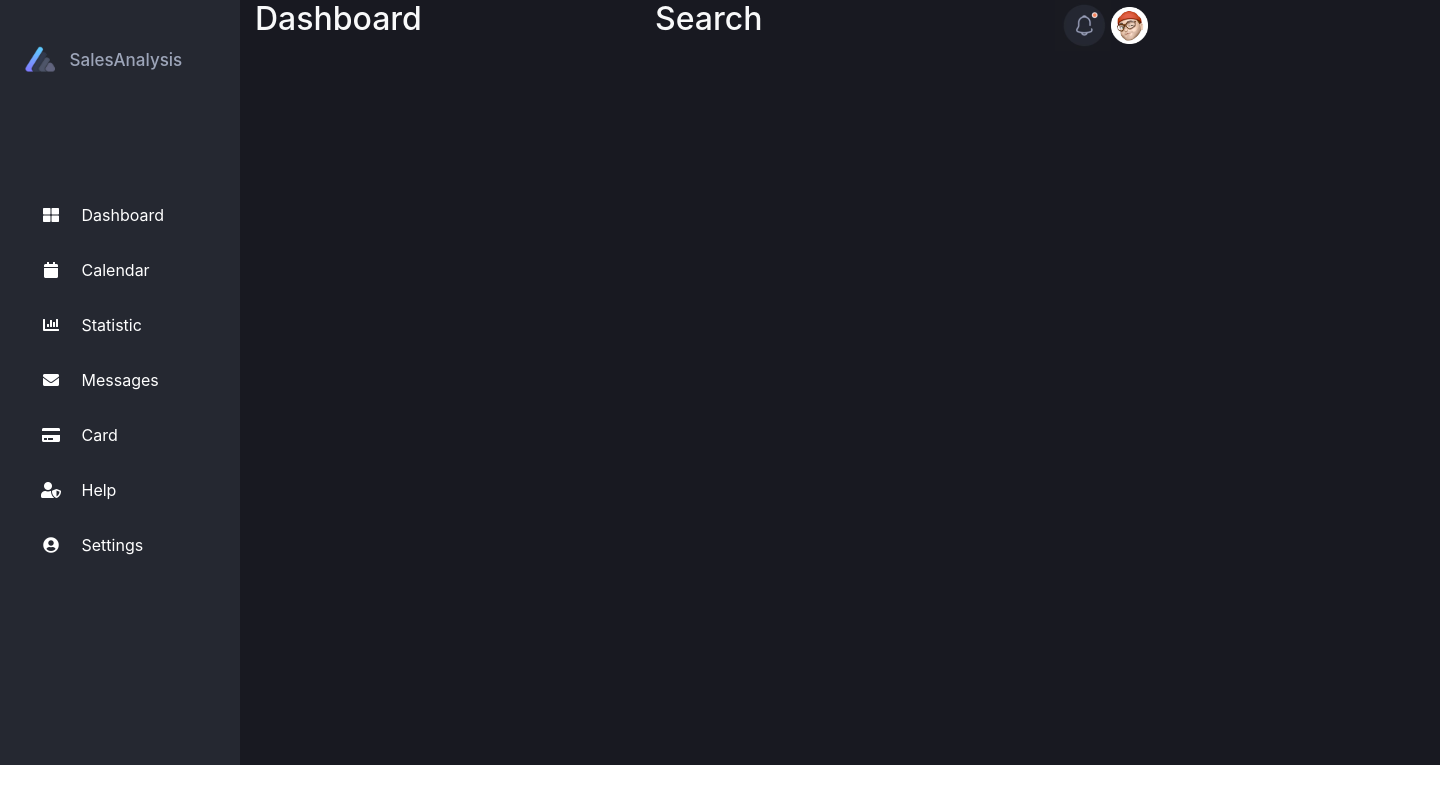
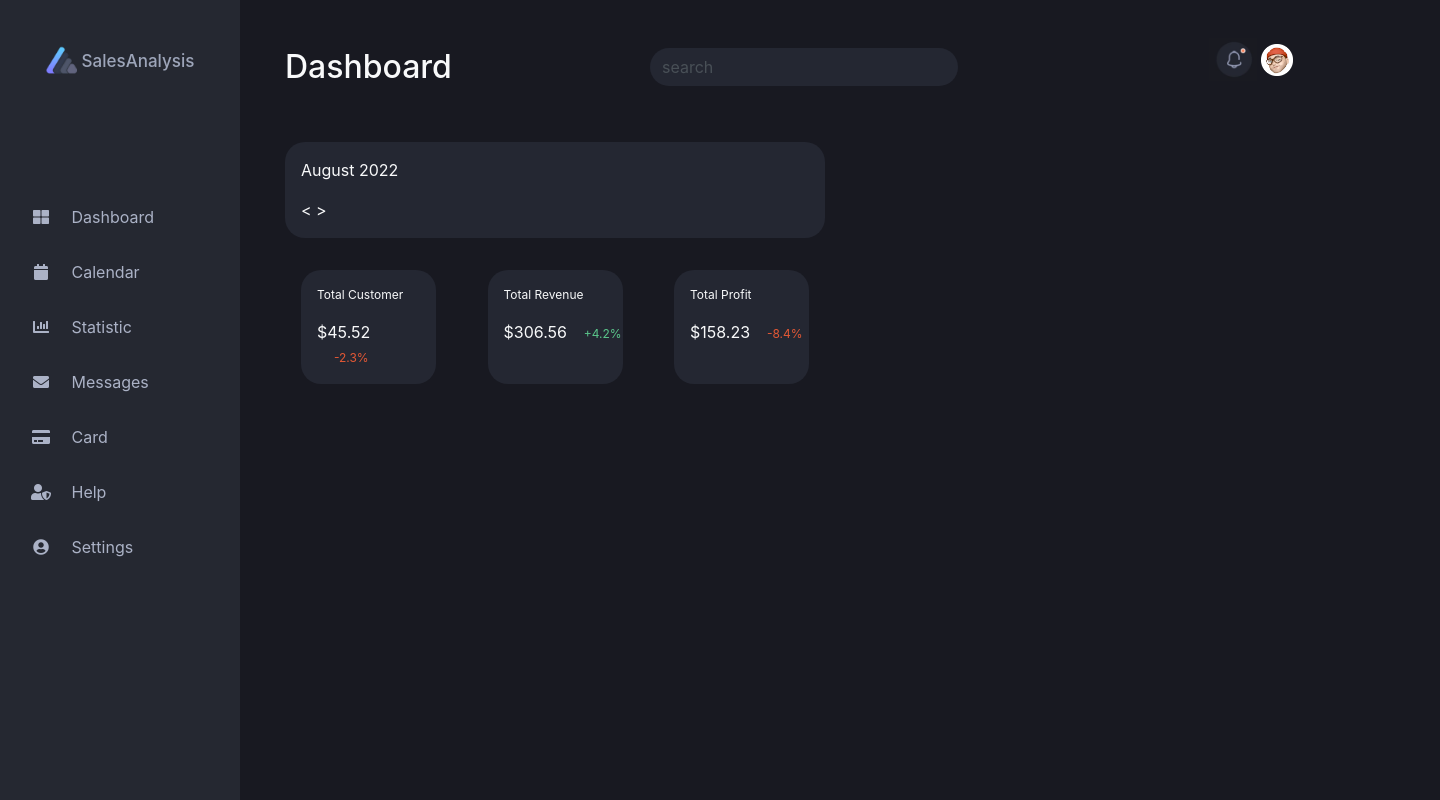
Before and after one commit to RickHolaaa/Sales-Analysis, a PHP site: page /html/index.html in a window 1440 px wide. Run offline with PHP 8.4, Linux system fonts and the light colour scheme; some libraries are stand-ins or nearby versions.

Commit message:
21102022 modif index

```diff
--- a/css/style.css
+++ b/css/style.css
@@ -1,6 +1,15 @@
+html{
+    height: 100%;
+    width: 100%;
+}
+
 body{
-    width: 1440px;
-    height: 765px;
+    width: 100%;
+    height: 100%;
+}
+
+.row{
+    height: 100%;
 }
 
 .container-fluid{
@@ -11,9 +20,13 @@ body{
 
 .bg-menu{
     background-color: #252831;
-    height: 765px;
+    height: 100%;
     padding-top: 45px;
-    padding-left: 25px;
+    width: 100%;
+}
+
+.logo{
+    text-align: center;
 }
 
 .logo img{
@@ -26,9 +39,56 @@ body{
     text-align: center;
     display: inline;
     vertical-align: middle;
-    margin-left: 10px;
 }
 
 .nav-item{
     margin-bottom: 15px;
 }
+
+.section{
+    color: #ABB2C6;
+}
+
+.section:hover{
+    transition: 0.5s;
+    color: #89CCFE;
+    border-left: solid 2px #89CCFE;
+    margin-left: 20px;
+}
+
+.icons{
+    width: 100%;
+    text-align: right;
+    margin-top: -10px;
+}
+
+.rounded-pill{
+    background-color:#242732
+}
+
+.calendar{
+    background-color: #242732;
+    border-radius: 20px;
+}
+
+.total-customer{
+    background-color: #242732;
+    width: 100%;
+    border-radius: 20px;
+}
+
+.total-revenue{
+    background-color: #242732;
+    width: 100%;
+    border-radius: 20px;
+}
+.total-profit{
+    background-color: #242732;
+    width: 100%;
+    border-radius: 20px;
+}
+
+.total{
+    display: flex;
+    justify-content: space-between;
+}
--- a/css/style_signup.css
+++ b/css/style_signup.css
@@ -29,14 +29,13 @@ body{
 #inscription{
     text-align: center;
     background-color: #181921;
-    width: 50%;
+    width: 500px;
     padding-top: 50px;
     padding-bottom: 50px;
     border-radius: 5%;
     margin: auto;
     text-transform: uppercase;
     font-weight: bold;
-
 }
 
 #inscription input{
--- a/html/index.html
+++ b/html/index.html
@@ -27,43 +27,43 @@
                     <div class="menu">
                         <ul class="nav flex-column mb-0">
                             <li class="nav-item">
-                                <a href="#" class="nav-link text-white">
+                                <a href="./index.html" class="nav-link section">
                                     <i class="fa fa-th-large mr-3 fa-fw"></i>
                                     Dashboard
                                 </a>
                             </li>
                             <li class="nav-item">
-                                <a href="#" class="nav-link text-white">
+                                <a href="#" class="nav-link section">
                                     <i class='fa fa-calendar mr-3 fa-fw'></i>
                                     Calendar
                                 </a>
                             </li>
                             <li class="nav-item">
-                              <a href="#" class="nav-link text-white">
+                              <a href="#" class="nav-link section">
                                 <i class='fas fa-chart-bar mr-3 fa-fw'></i>
                                         Statistic
                                     </a>
                             </li>
                             <li class="nav-item">
-                              <a href="#" class="nav-link text-white">
+                              <a href="#" class="nav-link section">
                                 <i class='fa fa-envelope mr-3 fa-fw'></i>
                                         Messages
                                     </a>
                             </li>
                             <li class="nav-item">
-                              <a href="#" class="nav-link text-white">
+                              <a href="./card.html" class="nav-link section">
                                 <i class='fa fa-credit-card mr-3 fa-fw'></i>
                                         Card
                                     </a>
                             </li>
                             <li class="nav-item">
-                                <a href="#" class="nav-link text-white">
+                                <a href="#" class="nav-link section">
                                     <i class='fas fa-user-shield mr-3 fa-fw'></i>
                                           Help
                                       </a>
                             </li>
                             <li class="nav-item">
-                                <a href="#" class="nav-link text-white">
+                                <a href="./settings.html" class="nav-link section">
                                     <i class='fa fa-user-circle mr-3 fa-fw'></i>
                                         Settings
                                       </a>
@@ -72,16 +72,71 @@
                     </div>
                 </div>
                 <div class="col-md-10">
-                    <div class="row">
+                    <div class="container">
                         <!--Partie Youness-->
-                        <div class="col-md-4">
-                            <h2>Dashboard</h2>
+                        <!--Dashboard Search Profile-->
+                        <div class="row">
+                            <!--Dashboard-->
+                            <div class="col-md-4 pt-5 pb-5">
+                                <h2>Dashboard</h2>
+                            </div>
+                            <div class="col-md- pt-5 pb-5">
+                            <!--SearchBar-->
+                                <div class="input-group">
+                                    <input class="form-control rounded-pill py-2 pr-5 mr-1 border-0" type="search" value="search" id="example-search-input1">
+                                    <span class="input-group-append">
+                                        <div class="input-group-text border-0 bg-transparent ml-n5"><i class="fa fa-search"></i></div>
+                                    </span>
+                                </div>
+                            </div>
+                            <div class="col-md-4 pt-5 profile pr-5 pb-5">
+                            <!--Profile-->
+                                <div class="icons">
+                                    <img class="" src="../img/notif.png" style="width: 15%;">
+                                    <a href="./signup.html">
+                                        <img src="../img/memoji-iphone-ios-13-modified.png" style="width: 10%;"">
+                                    </a>
+                                </div>
+                            </div>
                         </div>
-                        <div class="col-md-4">
-                            <h2>Search</h2>
-                        </div>
-                        <div class="col-md-4">
-                            <img class="" src="../img/notif.png" style="width: 15%;"><img src="../img/memoji-iphone-ios-13-modified.png" style="width: 10%;"">
+                        <!--Calendar TotalCustomer TotalRevenue TotalProfit Map-->
+                        <div class="row">
+                            <!--Calendar TotalCustomer TotalRevenue TotalProfit-->
+                                <div class="col-md-6">
+                                    <!--Calendar-->
+                                    <div class="container calendar-total">
+                                        <div class="row calendar pl-3 pt-3 mb-3">
+                                            <div class="date-select">
+                                                <p>August 2022</p>
+                                                <p>< ></p>
+                                            </div>
+                                        </div>
+                                        <!--TotalCustomer TotalRevenue TotalPRofit-->
+                                        <div class="row total gy-3">
+                                            <div class="col-3 total-customer pl-3 pt-3 m-3">
+                                                <p style="font-size: 75%;">Total Customer</p>
+                                                <p>$45.52 <span style="color: #E35835; font-size: 75%;">&nbsp;&nbsp;&nbsp;&nbsp;&nbsp;-2.3%</span></p>
+                                            </div>
+                                            <div class="col-3 total-revenue pl-3 pt-3 m-3">
+                                                <div class="date-select">
+                                                    <p style="font-size: 75%;">Total Revenue</p>
+                                                    <p>$306.56<span style="color: #5BC68B; font-size: 75%;">&nbsp;&nbsp;&nbsp;&nbsp;&nbsp;+4.2%</span></p>
+                                                </div>
+                                            </div>
+                                            <div class="col-3 total-profit pl-3 pt-3 m-3">
+                                                <div class="date-select">
+                                                    <p style="font-size: 75%;">Total Profit</p>
+                                                    <p>$158.23<span style="color: #E35835; font-size: 75%;">&nbsp;&nbsp;&nbsp;&nbsp;&nbsp;-8.4%</span></p>
+                                                </div>
+                                            </div>
+                                        </div>
+                                    </div>
+                                </div>
+                                <div class="col-md-7">
+
+                                </div>
+                            </div>
+                            <!--CustomerSatisfaction 3Memojis-->
                         </div>
                     </div>
                 </div>
--- a/html/signup.html
+++ b/html/signup.html
@@ -19,7 +19,9 @@
         <div class="container text-light">
             <div class="row up">
                 <div class="logo">
-                    <img src="../img/Logo.png">
+                    <a href="./index.html" class="head">
+                        <img src="../img/Logo.png">
+                    </a>
                     <h4>SalesAnalysis</h4>
                 </div>
             </div>
```
